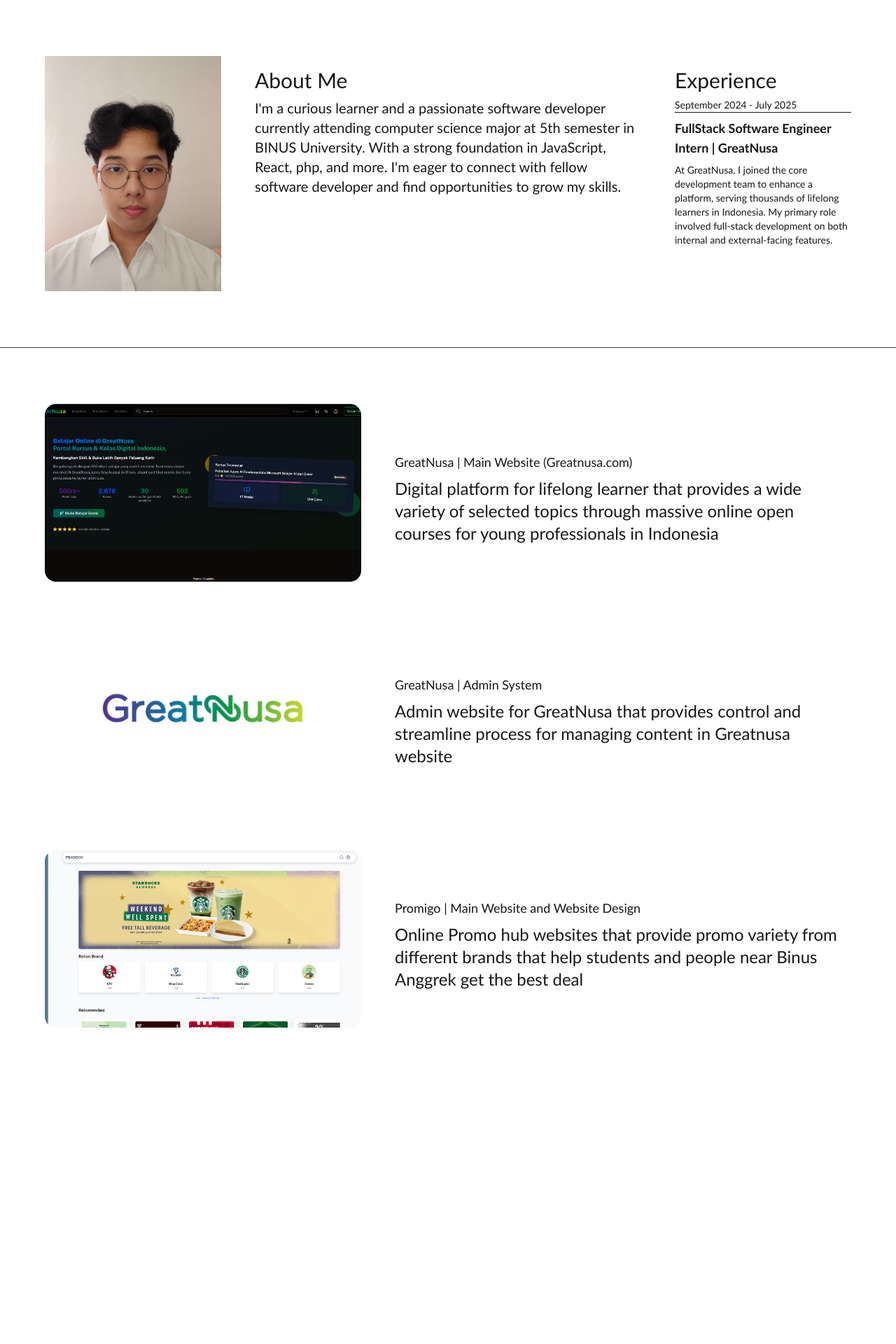
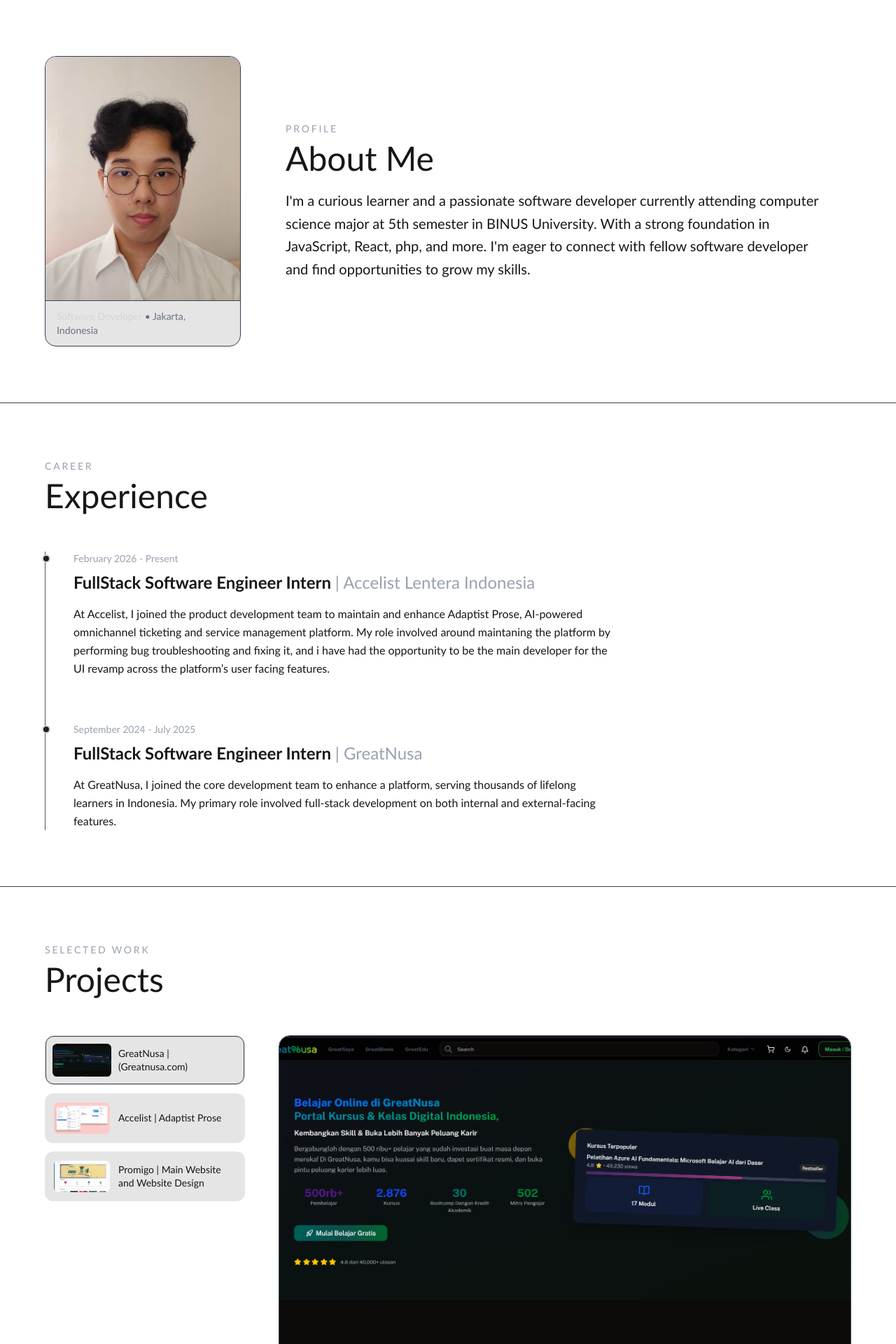
Before and after one commit to Xionnnn/Portfolio, a Next.js app: page / in a window 1280 px wide. Shown: the part 800-2720 px from the top of the page at 70% size. Before the commit the page ends 2348 px from the top, so only its background shows below. Built offline with nearby package versions, Linux system fonts and the light colour scheme.

Commit message:
Feat: update portfolio

```diff
--- a/src/app/page.tsx
+++ b/src/app/page.tsx
@@ -1,7 +1,38 @@
 "use client";
 import { motion, Variants } from "framer-motion";
-import ProjectCard from "../component/projectCard";
 import { Hero } from "@/component/Hero";
+import ProjectExplorer, { type Project } from "@/component/projectExplorer";
+
+const projects: Project[] = [
+  {
+    imageSrc: "./greatnusa.png",
+    title: "GreatNusa | (Greatnusa.com)",
+    description:
+      "Digital platform for lifelong learner that provides a wide variety of selected topics through massive online open courses for young professionals in Indonesia",
+    caseStudy: [
+      "GreatNusa is a digital platform for lifelong learner that provides a wide variety of selected topics through massive online open courses for young professionals in Indonesia. In this wonderful opportunity, i learn not only to code, but to communicate, and to collaborate with others to make and maintain a platform that helps thousands of people to learn and gain new knowledge.",
+      "At GreatNusa, I joined the core development team to enhance the external and internal websites. My primary role involved full-stack development on both internal and external-facing features.",
+      "My work mainly involves the LMS system on the main website. I helped create features to enhance the LMS in GreatNusa, such as creating and adjusting various LMS materials according to needs, solving bugs, etc, using React.js with Next.js framework for the frontend and the PHP framework Laravel for the backend.",
+    ],
+  },
+  {
+    imageSrc: "./Adaptist-Prose.jpg",
+    title: "Accelist | Adaptist Prose",
+    description: "AI-powered omnichannel ticketing and service management platform",
+    caseStudy: [
+      "Contributed as the main developer for the UI revamp across the platform's core features, helping modernize the website layout, improve UI responsiveness, and streamline the user experience while collaborating with the Project Manager, Software Architect, and Team Lead to align product decisions.",
+      "Troubleshot and resolved bugs to improve application stability and user experience.",
+    ],
+  },
+  {
+    imageSrc: "./promigo.png",
+    title: "Promigo | Main Website and Website Design",
+    description:
+      "Online Promo hub websites that provide promo variety from different brands that help students and people near Binus Anggrek get the best deal",
+    externalUrl: "https://github.com/PromigoWebsite/PromigoWeb",
+    externalLabel: "View on GitHub",
+  },
+];
 
 export default function Main() {
   const abtMeImg: Variants = {
@@ -72,11 +103,12 @@
           Scroll down to continue
         </motion.div>
       </div>
-      {/* About me, Experience */}
-      <div className="grid grid-cols-4 grid-rows-4 md:grid-cols-8 md:grid-rows-8 px-4 md:px-10 xl:px-16 py-12 md:py-20 gap-x-6 md:gap-x-12  md:gap-y-8 border-b border-gray-700">
+      {/* About me */}
+      <section className="border-b border-gray-700 px-4 py-12 md:px-10 md:py-20 xl:px-16">
+        <div className="mx-auto grid max-w-6xl items-center gap-10 md:grid-cols-[minmax(220px,280px)_1fr] md:gap-16">
         {/* About me */}
         <motion.div
-          className="col-span-4 row-span-2 md:col-span-2 md:row-span-8 overflow-hidden self-center place-self-center"
+          className="w-full max-w-[280px] justify-self-center overflow-hidden rounded-2xl border border-gray-700 bg-black/10"
           variants={abtMeImg}
           initial="offScreen"
           whileInView="onScreen"
@@ -84,77 +116,84 @@
         >
           <img
             src="./SelfGlaze.jpg"
-            alt="Photo"
-            className="object-cover max-h-72 md:max-w-full md:max-h-full"
+            alt="Portrait of Arvin"
+            className="aspect-[4/5] w-full object-cover"
           />
+          <div className="border-t border-gray-700 px-4 py-3 text-sm text-gray-300">
+            Software Developer <span className="text-gray-500">• Jakarta, Indonesia</span>
+          </div>
         </motion.div>
         <motion.div
-          className="col-span-4 row-span-1 md:row-span-8 pt-2 md:pt-4"
+          className="max-w-3xl"
           variants={abtMe}
           initial="offScreen"
           whileInView="onScreen"
           viewport={{ once: true }}
         >
-          <div className="text-lg md:text-3xl">About Me</div>
-          <div className="text-md lg:text-xl pt-2">
+          <p className="text-sm uppercase tracking-[0.2em] text-gray-400">Profile</p>
+          <h2 className="mt-2 text-3xl md:text-5xl">About Me</h2>
+          <p className="pt-5 text-base leading-relaxed md:text-xl">
             I'm a curious learner and a passionate software developer currently
             attending computer science major at 5th semester in BINUS
             University. With a strong foundation in JavaScript, React, php, and
             more. I'm eager to connect with fellow software developer and find
             opportunities to grow my skills.
-          </div>
+          </p>
         </motion.div>
-        {/* Experience */}
+        </div>
+      </section>
+      {/* Experience */}
+      <section className="border-b border-gray-700 px-4 py-12 md:px-10 md:py-20 xl:px-16">
         <motion.div
-          className="col-span-4 row-span-1 md:col-span-2 md:row-span-8 pt-4"
+          className="mx-auto max-w-6xl"
           variants={abtMeExp}
           initial="offScreen"
           whileInView="onScreen"
           viewport={{ once: true }}
         >
-          <div className="text-lg md:text-3xl">Experience</div>
-          <div className="text-sm md:text-md pt-2 border-b-1">
+          <p className="text-sm uppercase tracking-[0.2em] text-gray-400">Career</p>
+          <h2 className="mt-2 text-3xl md:text-5xl">Experience</h2>
+          <div className="relative mt-10 space-y-12 border-l border-gray-600 pl-6 md:mt-14 md:space-y-16 md:pl-10">
+          <article className="relative">
+          <span className="absolute -left-[31px] top-1 size-3 rounded-full border-2 border-gray-300 bg-[#212020] md:-left-[45px]" />
+          <p className="text-sm text-gray-400">
+            February 2026 - Present
+          </p>
+          <h3 className="mt-2 text-lg font-bold md:text-2xl">
+            FullStack Software Engineer Intern <span className="font-normal text-gray-400">| Accelist Lentera Indonesia</span>
+          </h3>
+          <p className="mt-4 max-w-3xl text-sm leading-relaxed md:text-base">
+            At Accelist, I joined the product development team to maintain and enhance Adaptist Prose,
+            AI-powered omnichannel ticketing and service management platform. My role involved around maintaning the platform by performing bug troubleshooting and fixing it,
+            and i have had the opportunity to be the main developer for the UI revamp across the platform’s user facing features.
+          </p>
+          </article>
+          <article className="relative">
+          <span className="absolute -left-[31px] top-1 size-3 rounded-full border-2 border-gray-300 bg-[#212020] md:-left-[45px]" />
+          <p className="text-sm text-gray-400">
             September 2024 - July 2025
-          </div>
-          <div className="text-md lg:text-lg pt-2 font-bold">
-            FullStack Software Engineer Intern | GreatNusa
-          </div>
-          <div className="text-sm pt-2 ">
+          </p>
+          <h3 className="mt-2 text-lg font-bold md:text-2xl">
+            FullStack Software Engineer Intern <span className="font-normal text-gray-400">| GreatNusa</span>
+          </h3>
+          <p className="mt-4 max-w-3xl text-sm leading-relaxed md:text-base">
             At GreatNusa, I joined the core development team to enhance a
             platform, serving thousands of lifelong learners in Indonesia. My
             primary role involved full-stack development on both internal and
             external-facing features.
+          </p>
+          </article>
           </div>
         </motion.div>
-      </div>
-      {/* Feature Highlight */}
-      <div className="grid grid-cols-4 grid-rows-4 md:grid-cols-8 md:grid-rows-8 xl:grid-cols-12 xl:grid-rows-12 px-4 md:px-10 xl:px-16 py-12 md:py-20 md:gap-y-10 xl:gap-y-16 gap-x-6 md:gap-x-12 gap-y-8">
-        <ProjectCard
-          imageSrc="./greatnusa.png"
-          title="GreatNusa | Main Website (Greatnusa.com)"
-          description="Digital platform for lifelong learner that provides a wide variety of selected topics through massive online open courses for young professionals in Indonesia"
-          firstDialog="GreatNusa is a digital platform for lifelong learner that provides a wide variety of selected topics through massive online open courses for young professionals in Indonesia. In this wonderful opportunity, i learn not only to code, but to communicate, and to collaborate with others to make and maintain a platform that helps thousands of people to learn and gain new knowledge."
-          secondDialog="At GreatNusa, I joined the core development team to enhance the external and internal websites. My primary role involved full-stack development on both internal and external-facing features."
-          thirdDialog="My work mainly involves the LMS system on the main website. I helped create features to enhance the LMS in GreatNusa, such as creating and adjusting various LMS materials according to needs, solving bugs, etc, using React.js with Next.js framework for the frontend and the PHP framework Laravel for the backend."
-        />
-        <ProjectCard
-          imageSrc="./greatnusa_cover.jpeg"
-          title="GreatNusa | Admin System"
-          description="Admin website for GreatNusa that provides control and streamline process for managing content in Greatnusa website"
-          firstDialog="Among many others, one of my main contributions to the admin website was in the development of the 'Certificate Generation' feature. I helped build the front-end components using React and developed the backend logic in PHP (Laravel) to automatically generate PDF certificates upon course completion based on the created template in the admin website. This feature automated a previously manual process, saving the admin a considerable amount of time."
-        />
-        <ProjectCard
-          imageSrc="./promigo.png"
-          title="Promigo | Main Website and Website Design"
-          description="Online Promo hub websites that provide promo variety from different brands that help students and people near Binus Anggrek get the best deal"
-          onClick={() => {
-            window.open(
-              "https://github.com/PromigoWebsite/PromigoWeb",
-              "_blank"
-            );
-          }}
-        />
-      </div>
+      </section>
+      {/* Projects */}
+      <section className="border-b border-gray-700 px-4 py-12 md:px-10 md:py-20 xl:px-16">
+        <div className="mx-auto max-w-6xl">
+          <p className="text-sm uppercase tracking-[0.2em] text-gray-400">Selected work</p>
+          <h2 className="mt-2 text-3xl md:text-5xl">Projects</h2>
+          <ProjectExplorer projects={projects} />
+        </div>
+      </section>
     </div>
   );
 }
--- a/src/component/Hero/index.tsx
+++ b/src/component/Hero/index.tsx
@@ -48,7 +48,7 @@
                     onAnimationComplete={() => setDelay(0)}
                     onClick={() => {
                         window.open(
-                            "https://drive.google.com/file/d/1SJ94IRxmTV2jVkd5pT5_MbkWSgQD2LHg/view?usp=sharing", "__blank"
+                            "https://drive.google.com/file/d/1uDjillzCGG2wmLlBYlzOYnoi-1b7A_xQ/view?usp=sharing", "__blank"
                         );
                     }}
                 >
--- a/src/component/projectCard/index.tsx
+++ b/src/component/projectCard/index.tsx
@@ -88,12 +88,12 @@
           setYPos(-100);
           setIsOpen(true);
         }}
-        className="col-span-4 row-span-1 md:row-span-2 rounded-2xl overflow-hidden xl:col-span-5 xl:row-span-4"
+        className="col-span-4 row-span-1 aspect-video w-full max-w-[700px] overflow-hidden rounded-2xl md:row-span-2 xl:col-span-5 xl:row-span-4"
       >
         <img
           src={imageSrc}
           alt={title}
-          className="object-cover w-full h-full"
+          className="size-full object-cover"
         />
       </motion.button>
       <motion.div
--- /dev/null
+++ b/src/component/projectExplorer/index.tsx
@@ -0,0 +1,178 @@
+"use client";
+
+import { AnimatePresence, motion, useReducedMotion } from "framer-motion";
+import { useEffect, useId, useState } from "react";
+
+export type Project = {
+  imageSrc: string;
+  title: string;
+  description: string;
+  caseStudy?: string[];
+  externalUrl?: string;
+  externalLabel?: string;
+};
+
+type ProjectExplorerProps = {
+  projects: Project[];
+};
+
+export default function ProjectExplorer({ projects }: ProjectExplorerProps) {
+  const [activeIndex, setActiveIndex] = useState(0);
+  const [isCaseStudyOpen, setIsCaseStudyOpen] = useState(false);
+  const [selectionVersion, setSelectionVersion] = useState(0);
+  const [hasMounted, setHasMounted] = useState(false);
+  const caseStudyId = useId();
+  const shouldReduceMotion = useReducedMotion();
+  const activeProject = projects[activeIndex];
+
+  useEffect(() => {
+    setIsCaseStudyOpen(false);
+  }, [activeIndex]);
+
+  useEffect(() => {
+    setHasMounted(true);
+  }, []);
+
+  if (!activeProject) {
+    return null;
+  }
+
+  const canAnimate = hasMounted && !shouldReduceMotion;
+  const contentTransition = canAnimate
+    ? { duration: 0.35, ease: "easeOut" as const }
+    : { duration: 0 };
+
+  return (
+    <motion.div
+      className="mt-10 grid gap-8 lg:mt-14 lg:grid-cols-[minmax(220px,0.35fr)_minmax(0,1fr)] lg:gap-12"
+      initial={{ opacity: 0, y: 32 }}
+      whileInView={{ opacity: 1, y: 0 }}
+      viewport={{ once: true, amount: 0.2 }}
+      transition={{ duration: 0.6, ease: "easeOut" }}
+    >
+      <div
+        className="flex gap-3 overflow-x-auto pb-2 lg:flex-col lg:overflow-visible"
+        aria-label="Project selector"
+      >
+        {projects.map((project, index) => {
+          const isActive = index === activeIndex;
+
+          return (
+            <motion.button
+              key={project.title}
+              type="button"
+              onClick={() => {
+                setActiveIndex(index);
+                setSelectionVersion((version) => version + 1);
+              }}
+              whileHover={canAnimate ? { x: 6, y: -2, scale: 1.02 } : undefined}
+              whileTap={canAnimate ? { scale: 0.98 } : undefined}
+              className="relative min-w-56 rounded-xl border border-transparent hover:border-gray-700  bg-black/10 p-3 text-left outline-none transition-colors lg:min-w-0"
+              aria-pressed={isActive}
+            >
+              {isActive && (
+                <motion.span
+                  layoutId="active-project"
+                  className="absolute inset-0 border border-gray-700 rounded-xl"
+                  transition={contentTransition}
+                />
+              )}
+              <div className="relative flex items-center gap-3">
+                <motion.img
+                  src={project.imageSrc}
+                  alt=""
+                  className="aspect-video w-20 rounded-md object-cover"
+                  animate={isActive ? { scale: 1.05 } : { scale: 1 }}
+                  transition={contentTransition}
+                />
+                <span className="text-sm font-medium leading-snug">{project.title}</span>
+              </div>
+            </motion.button>
+          );
+        })}
+      </div>
+
+      <div className="min-w-0">
+        <AnimatePresence mode="wait" initial={false}>
+          <motion.article
+            key={`${activeProject.title}-${selectionVersion}`}
+            initial={canAnimate ? { opacity: 0, scale: 0 } : false}
+            animate={{ opacity: 1, scale: 1 }}
+            exit={canAnimate ? { opacity: 0, scale: 0.8 } : undefined}
+            transition={
+              canAnimate
+                ? { type: "spring", stiffness: 240, damping: 20 }
+                : contentTransition
+            }
+          >
+            <motion.div
+              className="overflow-hidden rounded-2xl border border-gray-700 bg-black/10"
+              whileHover={canAnimate ? { scale: 1.015 } : undefined}
+              transition={{ duration: 0.35, ease: "easeOut" }}
+            >
+              <motion.img
+                src={activeProject.imageSrc}
+                alt={activeProject.title}
+                className="aspect-video w-full object-cover"
+                whileHover={canAnimate ? { scale: 1.06 } : undefined}
+                transition={{ duration: 0.5, ease: "easeOut" }}
+              />
+            </motion.div>
+            <div className="pt-6">
+              <p className="text-sm uppercase tracking-[0.2em] text-gray-400">Selected project</p>
+              <h3 className="mt-2 text-2xl md:text-4xl">{activeProject.title}</h3>
+              <p className="mt-4 max-w-3xl text-sm leading-relaxed md:text-base">
+                {activeProject.description}
+              </p>
+
+              <div className="mt-6 flex flex-wrap items-center gap-3">
+                {activeProject.caseStudy && (
+                  <button
+                    type="button"
+                    onClick={() => setIsCaseStudyOpen((isOpen) => !isOpen)}
+                    className="rounded-full border border-gray-500 px-4 py-2 text-sm transition-colors hover:border-gray-100 hover:bg-white hover:text-black focus-visible:outline-none focus-visible:ring-2 focus-visible:ring-gray-200"
+                    aria-expanded={isCaseStudyOpen}
+                    aria-controls={caseStudyId}
+                  >
+                    {isCaseStudyOpen ? "Hide Me!!" : "Click Me!!"}
+                  </button>
+                )}
+                {activeProject.externalUrl && (
+                  <a
+                    href={activeProject.externalUrl}
+                    target="_blank"
+                    rel="noreferrer"
+                    className="rounded-full bg-gray-100 px-4 py-2 text-sm text-black transition-transform hover:scale-105 focus-visible:outline-none focus-visible:ring-2 focus-visible:ring-gray-200"
+                  >
+                    {activeProject.externalLabel ?? "View project"} <span aria-hidden="true">↗</span>
+                  </a>
+                )}
+              </div>
+
+              <AnimatePresence initial={false}>
+                {activeProject.caseStudy && isCaseStudyOpen && (
+                  <motion.div
+                    id={caseStudyId}
+                    initial={canAnimate ? { height: 0, opacity: 0 } : false}
+                    animate={{ height: "auto", opacity: 1 }}
+                    exit={canAnimate ? { height: 0, opacity: 0 } : undefined}
+                    transition={contentTransition}
+                    className="overflow-hidden"
+                  >
+                    <div className="mt-6 border-l border-gray-600 pl-5 text-sm leading-relaxed text-gray-300 md:text-base">
+                      {activeProject.caseStudy.map((paragraph) => (
+                        <p key={paragraph} className="mt-4 first:mt-0">
+                          {paragraph}
+                        </p>
+                      ))}
+                    </div>
+                  </motion.div>
+                )}
+              </AnimatePresence>
+            </div>
+          </motion.article>
+        </AnimatePresence>
+      </div>
+    </motion.div>
+  );
+}
```
Also changed, not shown: src/app/layout.tsx (+2 -7 lines), public/Adaptist-Prose.jpg (added).
